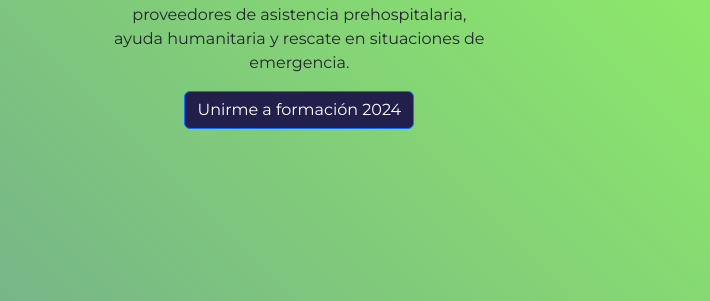
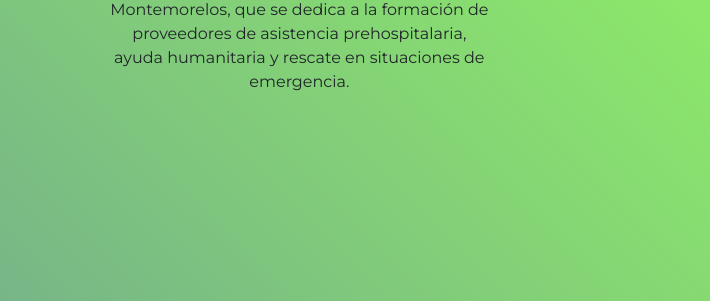
Before and after one commit to SalvadorRF/crah.mx, a plain HTML site: page index.html in a window 1280 px wide. Shown: the part 446-747 px from the top of the page, 570-1280 px from the left. Drawn offline with nearby package versions, Linux system fonts and the light colour scheme.

Commit message:
Cierre de registro

```diff
--- a/index.html
+++ b/index.html
@@ -30,8 +30,8 @@
               Juvenil de la Universidad de Montemorelos, que se dedica a la
               formación de proveedores de asistencia prehospitalaria, ayuda humanitaria y rescate en situaciones de
               emergencia.</p>
-            <a href="https://chat.whatsapp.com/FqRpBXGXTHTA1yrBrYxRb3" target="_blank"
-              class="animate__animated animate__fadeInUp btn btn-primary">Unirme a formación 2024</a>
+            <!-- <a href="https://chat.whatsapp.com/FqRpBXGXTHTA1yrBrYxRb3" target="_blank"
+              class="animate__animated animate__fadeInUp btn btn-primary">Registro de Inscripción 2024</a> -->
           </div>
         </div>
       </div>
```
